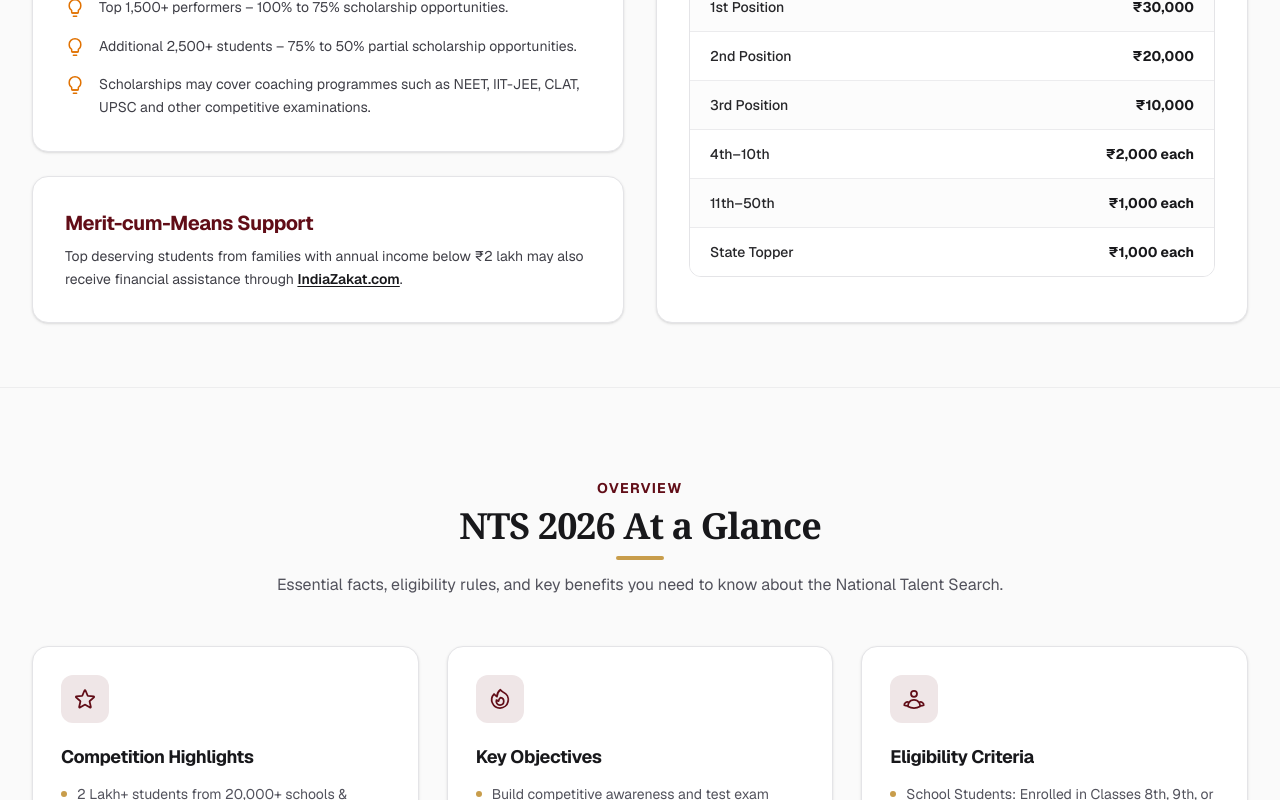
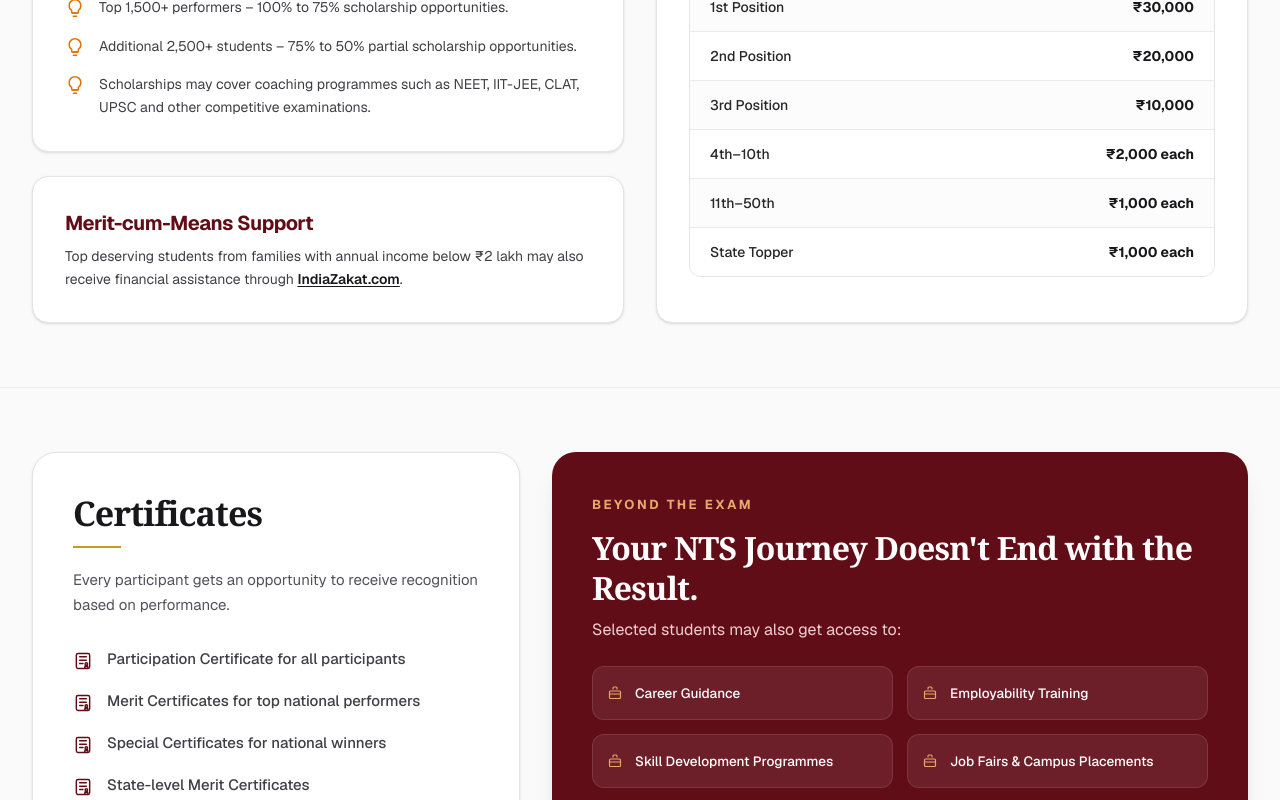
Before and after one commit to ansariafzal-ka/AMP-World-NTS-Web-Application-, a Next.js app: page / in a window 1280 px wide. Shown: the part 2000-2800 px from the top of the page. Built offline with nearby package versions, Linux system fonts and the light colour scheme.

Commit message:
Add Certificates & Beyond section below Scholarships and update HomeQuickNav

```diff
--- a/src/app/page.tsx
+++ b/src/app/page.tsx
@@ -3,6 +3,7 @@ import HeroSection from "@/components/ui/hero-section";
 import HomeQuickNav from "@/components/ui/HomeQuickNav";
 import HomeVideoSection from "@/components/ui/HomeVideoSection";
 import ScholarshipsRewards from "@/components/ui/ScholarshipsRewards";
+import CertificatesBeyond from "@/components/ui/CertificatesBeyond";
 import NTSAtAGlance from "@/components/ui/NTSAtAGlance";
 import HowToParticipate from "@/components/ui/HowToParticipate";
 import VideoHighlights from "@/components/ui/VideoHighlights";
@@ -25,6 +26,10 @@ export default function Home() {
 
         <div id="scholarships" className="scroll-mt-32 sm:scroll-mt-36">
           <ScholarshipsRewards />
+        </div>
+
+        <div id="certificates-beyond" className="scroll-mt-32 sm:scroll-mt-36">
+          <CertificatesBeyond />
         </div>
 
         <div id="glance" className="scroll-mt-32 sm:scroll-mt-36">
--- /dev/null
+++ b/src/components/ui/CertificatesBeyond.tsx
@@ -0,0 +1,139 @@
+import React from "react";
+
+const certificatePoints = [
+  "Participation Certificate for all participants",
+  "Merit Certificates for top national performers",
+  "Special Certificates for national winners",
+  "State-level Merit Certificates",
+  "Recognition across AMP platforms for outstanding performers",
+];
+
+const leftBeyondOpportunities = [
+  "Career Guidance",
+  "Skill Development Programmes",
+  "Scholarship Guidance",
+  "Higher Education Financial Assistance",
+  "Mentorship through AMP Career Guidance Cell",
+];
+
+const rightBeyondOpportunities = [
+  "Employability Training",
+  "Job Fairs & Campus Placements",
+  "International Scholarship Guidance",
+  "Internship Opportunities",
+];
+
+function CertificateIcon(props: React.SVGProps<SVGSVGElement>) {
+  return (
+    <svg viewBox="0 0 24 24" fill="none" stroke="currentColor" strokeWidth="1.75" {...props}>
+      <rect x="4" y="3" width="16" height="18" rx="2" strokeLinecap="round" strokeLinejoin="round" />
+      <path strokeLinecap="round" strokeLinejoin="round" d="M8 7h8M8 11h8M8 15h4" />
+      <circle cx="16" cy="15.5" r="1.5" />
+      <path strokeLinecap="round" strokeLinejoin="round" d="M15 17 14 19.5l2-1 2 1-1-2.5" />
+    </svg>
+  );
+}
+
+function BriefcaseIcon(props: React.SVGProps<SVGSVGElement>) {
+  return (
+    <svg viewBox="0 0 24 24" fill="none" stroke="currentColor" strokeWidth="1.75" {...props}>
+      <path
+        strokeLinecap="round"
+        strokeLinejoin="round"
+        d="M9 6V4.5A1.5 1.5 0 0 1 10.5 3h3A1.5 1.5 0 0 1 15 4.5V6m-9.75 3h13.5A1.5 1.5 0 0 1 20.25 10.5v8.25A1.5 1.5 0 0 1 18.75 20.25H5.25A1.5 1.5 0 0 1 3.75 18.75V10.5A1.5 1.5 0 0 1 5.25 9Z"
+      />
+      <path strokeLinecap="round" strokeLinejoin="round" d="M3.75 13.5h16.5" />
+    </svg>
+  );
+}
+
+export default function CertificatesBeyond() {
+  return (
+    <section className="py-12 sm:py-16 bg-zinc-50 border-b border-zinc-200/60">
+      <div className="max-w-7xl mx-auto px-4 sm:px-6 lg:px-8">
+        <div className="grid grid-cols-1 lg:grid-cols-12 gap-6 lg:gap-8 items-stretch">
+          {/* Left Column: Certificates */}
+          <div className="lg:col-span-5 flex flex-col justify-between rounded-2xl sm:rounded-3xl border border-zinc-200 bg-white p-6 sm:p-8 lg:p-10 shadow-sm">
+            <div>
+              <h3 className="text-2xl sm:text-3xl lg:text-[34px] font-serif font-bold text-zinc-900 tracking-tight">
+                Certificates
+              </h3>
+              {/* Golden accent bar */}
+              <div className="w-12 h-0.5 bg-[#C59B27] mt-3 mb-5" />
+
+              <p className="text-sm sm:text-[15px] text-zinc-600 leading-relaxed mb-8">
+                Every participant gets an opportunity to receive recognition based on performance.
+              </p>
+
+              <ul className="space-y-4 sm:space-y-5">
+                {certificatePoints.map((point, index) => (
+                  <li key={index} className="flex items-start gap-3.5">
+                    <CertificateIcon className="w-5 h-5 text-[#610D17] shrink-0 mt-0.5" />
+                    <span className="text-sm sm:text-[15px] font-medium text-zinc-700 leading-snug">
+                      {point}
+                    </span>
+                  </li>
+                ))}
+              </ul>
+            </div>
+          </div>
+
+          {/* Right Column: Beyond the Exam */}
+          <div className="lg:col-span-7 flex flex-col justify-between rounded-2xl sm:rounded-3xl bg-[#610D17] p-6 sm:p-8 lg:p-10 text-white shadow-xl">
+            <div>
+              <span className="text-xs sm:text-[13px] font-bold tracking-[0.2em] uppercase text-[#E5A96E]">
+                BEYOND THE EXAM
+              </span>
+
+              <h3 className="mt-3 text-2xl sm:text-3xl lg:text-[32px] font-serif font-bold text-white tracking-tight leading-tight">
+                Your NTS Journey Doesn&apos;t End with the Result.
+              </h3>
+
+              <p className="mt-2.5 text-sm sm:text-base text-rose-100/90 font-normal">
+                Selected students may also get access to:
+              </p>
+
+              {/* 2-Column Grid of Opportunity Cards */}
+              <div className="mt-6 grid grid-cols-1 sm:grid-cols-2 gap-3 sm:gap-3.5">
+                {/* Left Sub-column (5 items) */}
+                <div className="flex flex-col gap-3 sm:gap-3.5">
+                  {leftBeyondOpportunities.map((item, idx) => (
+                    <div
+                      key={idx}
+                      className="flex items-center gap-3 rounded-xl bg-white/[0.08] hover:bg-white/[0.12] border border-white/10 px-3.5 py-3 sm:py-3.5 transition-colors min-h-[54px]"
+                    >
+                      <BriefcaseIcon className="w-4 h-4 text-[#E5A96E] shrink-0" />
+                      <span className="text-xs sm:text-[13.5px] font-medium text-white leading-snug">
+                        {item}
+                      </span>
+                    </div>
+                  ))}
+                </div>
+
+                {/* Right Sub-column (4 items) */}
+                <div className="flex flex-col gap-3 sm:gap-3.5">
+                  {rightBeyondOpportunities.map((item, idx) => (
+                    <div
+                      key={idx}
+                      className="flex items-center gap-3 rounded-xl bg-white/[0.08] hover:bg-white/[0.12] border border-white/10 px-3.5 py-3 sm:py-3.5 transition-colors min-h-[54px]"
+                    >
+                      <BriefcaseIcon className="w-4 h-4 text-[#E5A96E] shrink-0" />
+                      <span className="text-xs sm:text-[13.5px] font-medium text-white leading-snug">
+                        {item}
+                      </span>
+                    </div>
+                  ))}
+                </div>
+              </div>
+            </div>
+
+            {/* Bottom note */}
+            <p className="mt-6 pt-2 text-xs sm:text-sm text-rose-100/80 leading-relaxed font-normal">
+              This makes NTS a gateway to a larger education and career ecosystem, not just a one-day examination.
+            </p>
+          </div>
+        </div>
+      </div>
+    </section>
+  );
+}
--- a/src/components/ui/HomeQuickNav.tsx
+++ b/src/components/ui/HomeQuickNav.tsx
@@ -24,6 +24,18 @@ const navItems: QuickNavItem[] = [
     icon: (props) => (
       <svg fill="none" viewBox="0 0 24 24" strokeWidth="1.75" stroke="currentColor" {...props}>
         <path strokeLinecap="round" strokeLinejoin="round" d="M16.5 18.75h-9m9 0a3 3 0 0 1 3 3h-15a3 3 0 0 1 3-3m9 0v-3.375c0-.621-.503-1.125-1.125-1.125h-.871M7.5 18.75v-3.375c0-.621.504-1.125 1.125-1.125h.872m5.007 0H9.496m5.007 0a7.454 7.454 0 0 1-.982-3.172M9.496 14.25a7.454 7.454 0 0 0 .981-3.172M5.25 4.236c-.982.143-1.954.317-2.916.52A6.003 6.003 0 0 0 7.73 9.728M5.25 4.236V4.5c0 2.108.966 3.99 2.48 5.228M5.25 4.236V2.721C7.456 2.41 9.71 2.25 12 2.25c2.291 0 4.545.16 6.75.47v1.516M7.73 9.728a6.726 6.726 0 0 0 2.748 1.35m8.272-6.842V4.5c0 2.108-.966 3.99-2.48 5.228m2.48-5.492c.981.142 1.954.317 2.916.52a6.003 6.003 0 0 1-5.395 4.972m-2.749 1.35a6.726 6.726 0 0 1-2.748 1.35" />
+      </svg>
+    ),
+  },
+  {
+    id: "certificates-beyond",
+    label: "Certificates & Beyond",
+    icon: (props) => (
+      <svg fill="none" viewBox="0 0 24 24" strokeWidth="1.75" stroke="currentColor" {...props}>
+        <rect x="4" y="3" width="16" height="18" rx="2" strokeLinecap="round" strokeLinejoin="round" />
+        <path strokeLinecap="round" strokeLinejoin="round" d="M8 7h8M8 11h8M8 15h4" />
+        <circle cx="16" cy="15.5" r="1.5" />
+        <path strokeLinecap="round" strokeLinejoin="round" d="M15 17 14 19.5l2-1 2 1-1-2.5" />
       </svg>
     ),
   },
```
